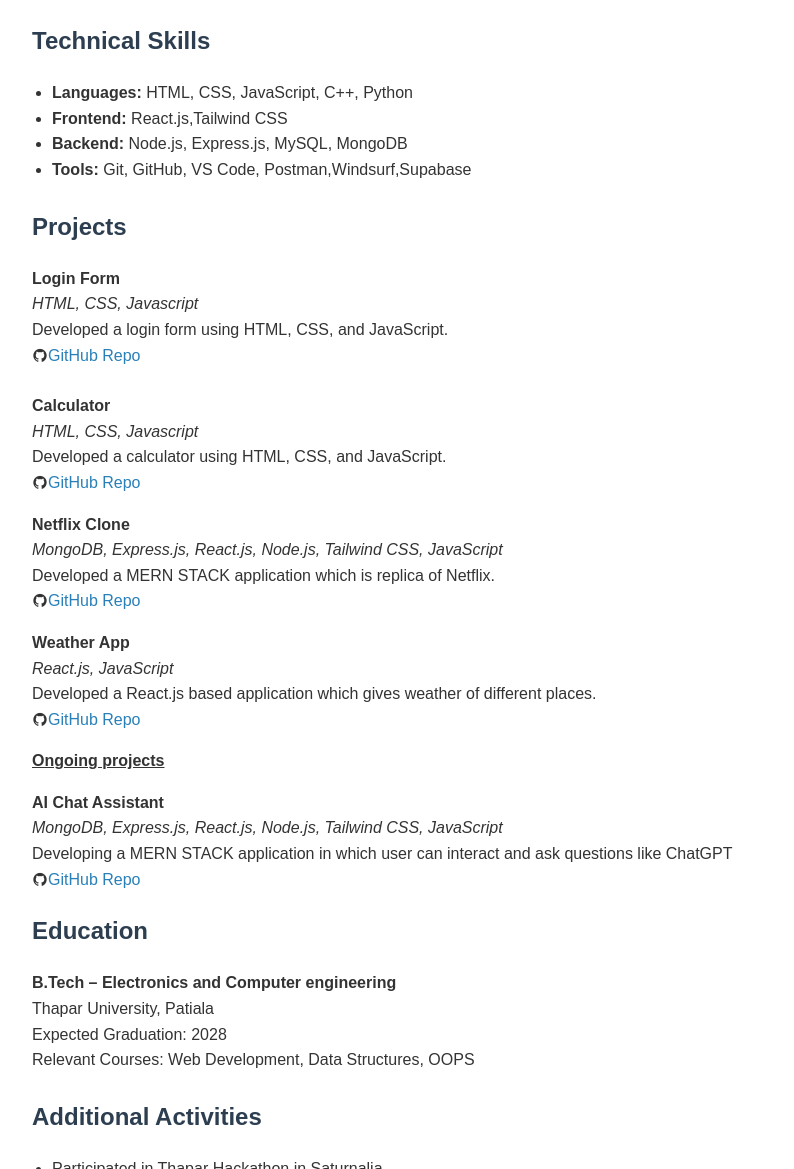
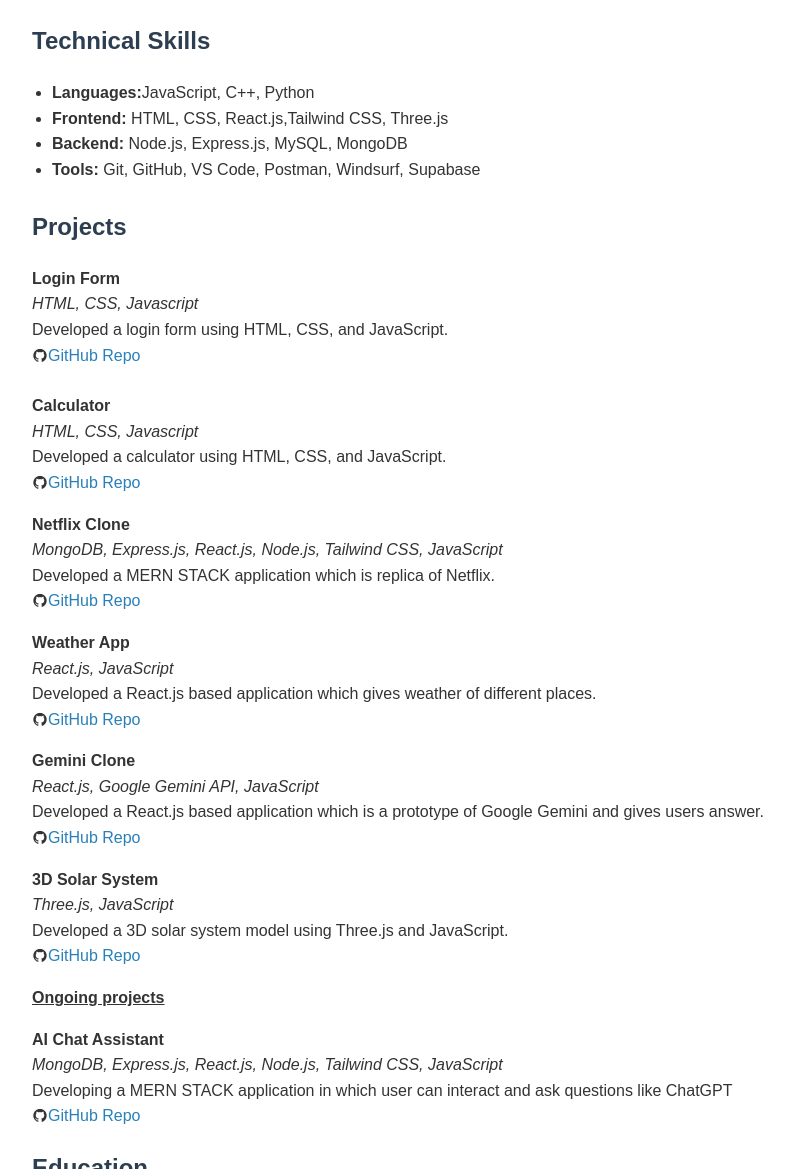
Before and after one commit to akshita264/CV-Resume, a plain HTML site: page index.html in a window 1280 px wide. Shown: the part 401-1570 px from the top of the page, without its empty margins (240-1034 px from the left). Drawn offline with nearby package versions, Linux system fonts and the light colour scheme.

Commit message:
project added

```diff
--- a/index.html
+++ b/index.html
@@ -129,17 +129,17 @@
     <div class="section">
       <h2>Technical Skills</h2>
       <ul>
-        <li><strong>Languages:</strong> HTML, CSS, JavaScript, C++, Python</li>
-        <li><strong>Frontend:</strong> React.js,Tailwind CSS</li>
+        <li><strong>Languages:</strong>JavaScript, C++, Python</li>
+        <li><strong>Frontend:</strong> HTML, CSS, React.js,Tailwind CSS, Three.js</li>
         <li><strong>Backend:</strong> Node.js, Express.js, MySQL, MongoDB</li>
-        <li><strong>Tools:</strong> Git, GitHub, VS Code, Postman,Windsurf,Supabase</li>
+        <li><strong>Tools:</strong> Git, GitHub, VS Code, Postman, Windsurf, Supabase</li>
       </ul>
     </div>
 
     <div class="section">
       <h2>Projects</h2>
       <!-- <p><strong>Portfolio Website</strong><br>
-      <em>HTML, CSS, JavaScript</em><br>
+      <em>React.js, TypeScript, Shadcn UI, Radix UI, Tailwind CSS</em><br>
       Designed a responsive personal portfolio website to showcase projects and skills.<br>
       <a href="https://github.com/akshita/portfolio" target="_blank">GitHub Repo</a></p> -->
 
@@ -162,6 +162,16 @@
       <em>React.js, JavaScript</em><br>
       Developed a React.js based application which gives weather of different places.<br>
       <i class="ri-github-fill"></i><a href="https://github.com/akshita264/Weather-Apps" target="_blank">GitHub Repo</a></p>
+
+    <p><strong>Gemini Clone</strong><br>
+      <em>React.js, Google Gemini API, JavaScript</em><br>
+      Developed a React.js based application which is a prototype of Google Gemini and gives users answer.<br>
+      <i class="ri-github-fill"></i><a href="https://github.com/akshita264/Weather-Apps" target="_blank">GitHub Repo</a></p>
+
+    <p><strong>3D Solar System</strong><br>
+      <em>Three.js, JavaScript</em><br>
+      Developed a 3D solar system model using Three.js and JavaScript.<br>
+      <i class="ri-github-fill"></i><a href="https://github.com/akshita264/3D-Solar-System" target="_blank">GitHub Repo</a></p>
 
     <p><b><u>Ongoing projects</b></u></p>
     <p><strong>AI Chat Assistant</strong><br>
```
